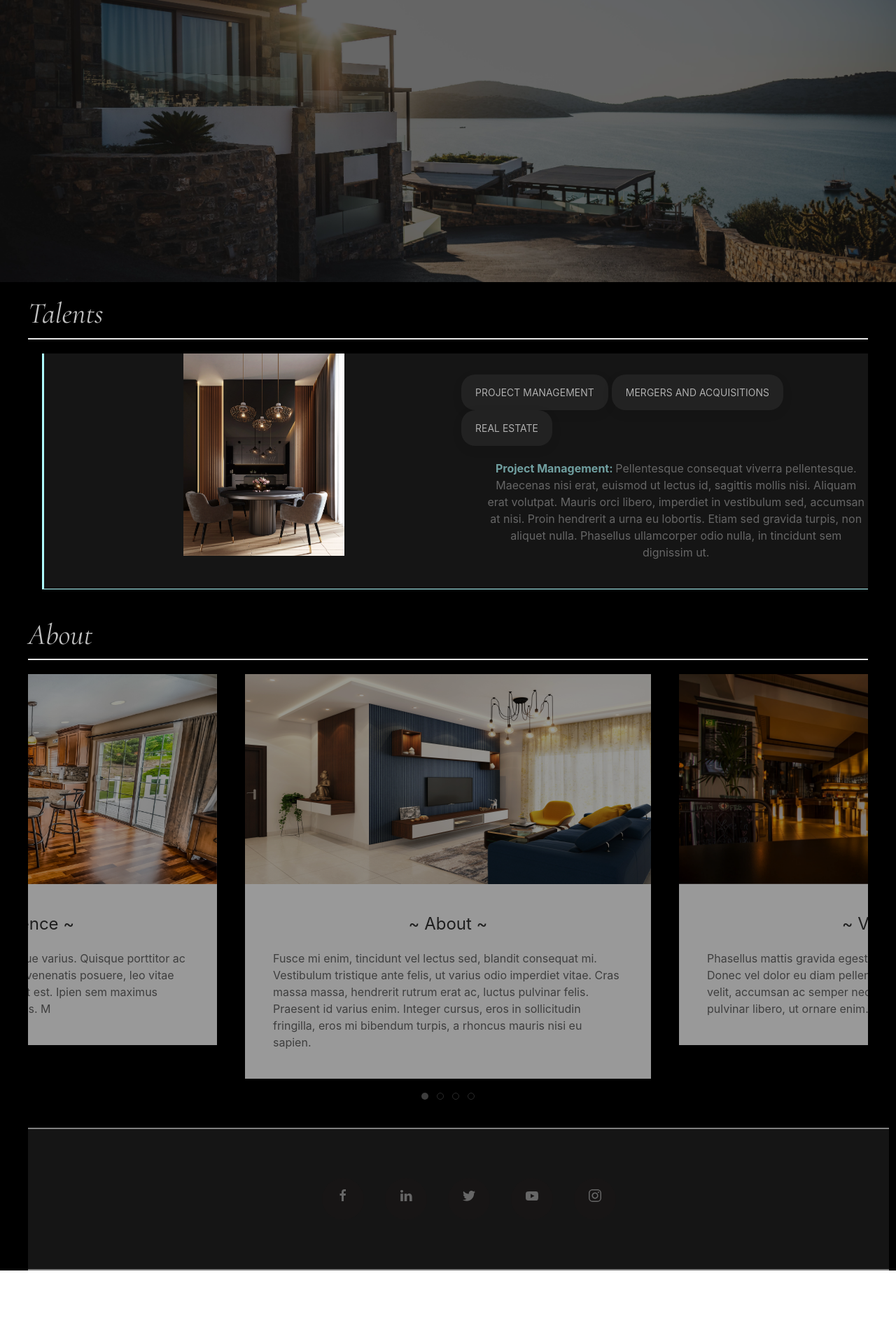
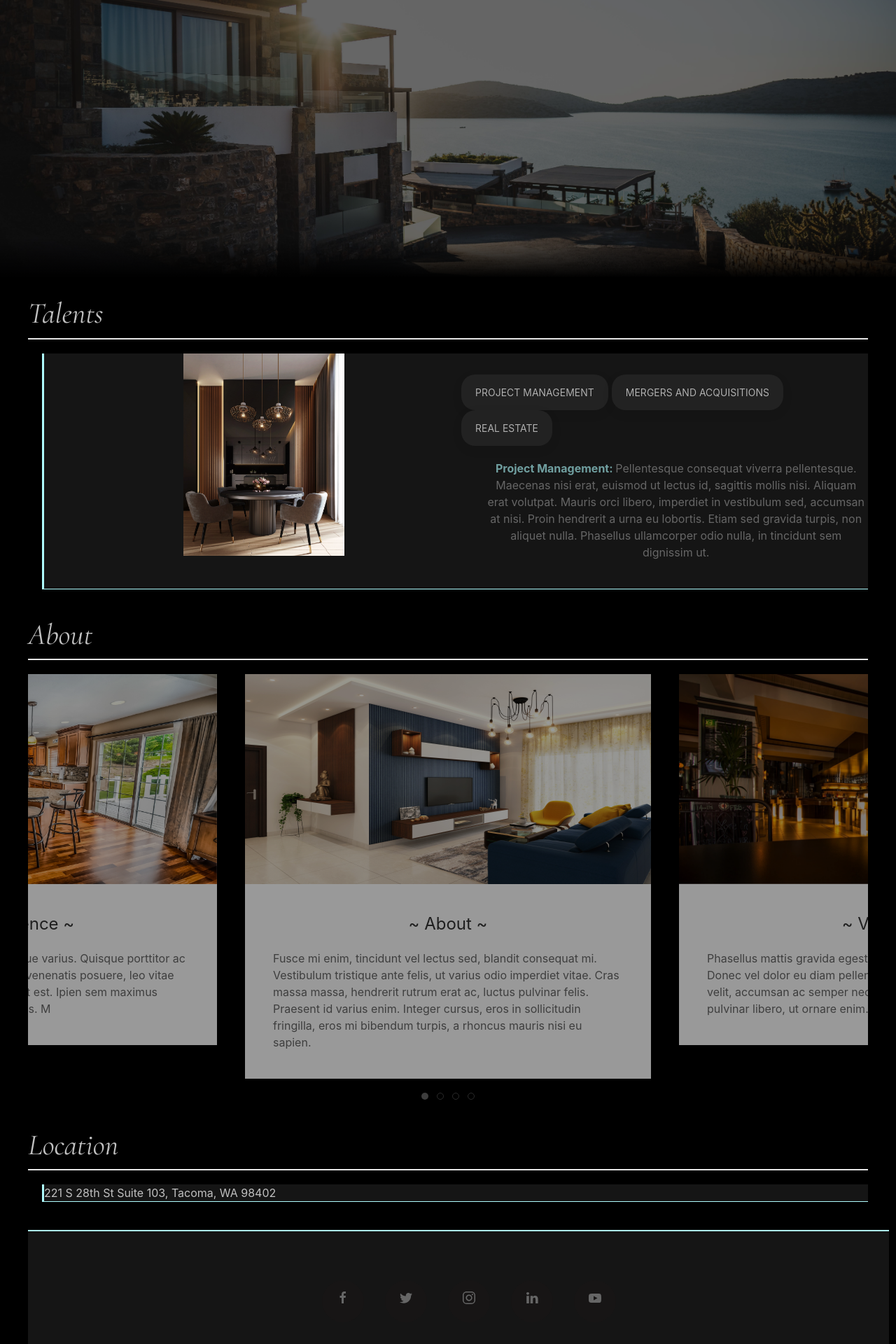
Before and after one commit to Adambear1/Saxton-Real-Estate, a React (Create React App) app in the folder client/: page / in a window 1280 px wide. Shown: the part 97-2017 px from the top of the page at 70% size. Before the commit the page ends 1912 px from the top, so only its background shows below. Built offline with nearby package versions, Linux system fonts and the light colour scheme.

Commit message:
finished social media and location page. Home page done. About to start Real Estate Page

```diff
--- a/client/src/App.js
+++ b/client/src/App.js
@@ -3,6 +3,7 @@ import Navbar from "./components/Navbar";
 import About from "./pages/About";
 import SocialMedia from "./pages/SocialMedia";
 import Talents from "./pages/Talents";
+import Location from "./pages/Location";
 
 function App() {
   return (
@@ -10,6 +11,7 @@ function App() {
       <Navbar />
       <Talents />
       <About />
+      <Location />
       <SocialMedia />
     </div>
   );
--- a/client/src/components/AboutSliderCard/styles.css
+++ b/client/src/components/AboutSliderCard/styles.css
@@ -35,7 +35,7 @@
 }
 
 .slider-image-overlay:hover:before {
-  opacity: 0;
+  opacity: 0.1;
 }
 
 .slider-image-overlay:hover:before .slider-text-header {
--- /dev/null
+++ b/client/src/components/LocationAddress/index.js
@@ -0,0 +1,17 @@
+import React from "react";
+import "./styles.css";
+
+function LocationAddress() {
+  return (
+    <div className="location-address">
+      <a
+        href="https://www.google.com/maps/place/221+S+28th+St+%23103,+Tacoma,+WA+98402/data=!4m2!3m1!1s0x5490557cb06f7a21:0x34649a3210c73bad?sa=X&ved=2ahUKEwjw0NzPteTrAhUuJTQIHSOyAOcQ8gEwAHoECAsQAQ"
+        target="_blank"
+      >
+        221 S 28th St Suite 103, Tacoma, WA 98402
+      </a>
+    </div>
+  );
+}
+
+export default LocationAddress;
--- /dev/null
+++ b/client/src/components/LocationAddress/styles.css
@@ -0,0 +1,11 @@
+.location-address a {
+  text-decoration: none;
+  color: silver !important;
+  opacity: 1 !important;
+}
+
+.location-address a:hover {
+  opacity: 1 !important;
+  text-decoration: underline;
+  text-decoration-color: rgba(174, 251, 253, 0.3);
+}
--- /dev/null
+++ b/client/src/components/LocationContainer/index.js
@@ -0,0 +1,16 @@
+import React from "react";
+import LocationAddress from "../LocationAddress";
+import "./styles.css";
+
+function LocationContainer() {
+  return (
+    <div className="location-main">
+      <div className="location-container">
+        {"      "}
+        <LocationAddress />
+      </div>
+    </div>
+  );
+}
+
+export default LocationContainer;
--- /dev/null
+++ b/client/src/components/LocationContainer/styles.css
@@ -0,0 +1,10 @@
+.location-main .location-container {
+  margin-left: 20px;
+  background-color: rgba(204, 204, 204, 0.1);
+  border-bottom-width: 0.75px;
+  border-top-width: 0px;
+  border-right-width: 0px;
+  border-style: solid;
+  border-color: rgb(174, 251, 253);
+  margin-bottom: 20px;
+}
--- /dev/null
+++ b/client/src/components/LocationHeader/index.js
@@ -0,0 +1,10 @@
+import React from "react";
+import "./styles.css";
+
+function LocationHeader() {
+  return (
+    <h1 class="uk-heading-divider location-header uk-margin-top">Location</h1>
+  );
+}
+
+export default LocationHeader;
--- /dev/null
+++ b/client/src/components/LocationHeader/styles.css
@@ -0,0 +1,6 @@
+@import url("https://fonts.googleapis.com/css2?family=Cormorant+Garamond:ital@1&display=swap");
+
+.location-header {
+  font-family: "Cormorant Garamond", serif;
+  color: silver;
+}
--- a/client/src/components/Navbar/styles.css
+++ b/client/src/components/Navbar/styles.css
@@ -6,6 +6,22 @@
   width: 100%;
   height: 100%;
   background-color: rgba(0, 0, 0, 0.6);
+}
+
+.header-nav::after {
+  content: "";
+  position: absolute;
+  z-index: 1;
+  bottom: 0;
+  left: 0;
+  pointer-events: none;
+  background-image: linear-gradient(
+    to bottom,
+    rgba(255, 255, 255, 0),
+    rgba(0, 0, 0, 1) 90%
+  );
+  width: 100%;
+  height: 4em;
 }
 
 .header-nav-photo {
--- a/client/src/components/SocialMediaIcons/index.js
+++ b/client/src/components/SocialMediaIcons/index.js
@@ -4,20 +4,21 @@ import "./styles.css";
 function SocialMediaIcons() {
   return (
     <ul className="social-media-container">
-      <li>
+      <li id="facebook">
         <span uk-icon="facebook"></span>
       </li>
-      <li>
+      <li id="twitter">
+        <span uk-icon="twitter"></span>
+      </li>
+      <li id="instagram">
+        <span uk-icon="instagram"></span>
+      </li>
+      <li id="linkedin">
         <span uk-icon="linkedin"></span>
       </li>
-      <li>
-        <span uk-icon="twitter"></span>
-      </li>
-      <li>
+
+      <li id="youtube">
         <span uk-icon="youtube"></span>
-      </li>
-      <li>
-        <span uk-icon="instagram"></span>
       </li>
     </ul>
   );
--- a/client/src/components/SocialMediaIcons/styles.css
+++ b/client/src/components/SocialMediaIcons/styles.css
@@ -6,7 +6,7 @@
   align-items: center;
   text-align: center;
   justify-content: center;
-  border: 2px solid gray;
+  border: 2px solid rgb(174, 251, 253);
   border-right: none;
   border-left: none;
   background-color: rgba(204, 204, 204, 0.1);
@@ -44,13 +44,60 @@
   transform: scale(0.9);
   transition: 0.5s ease;
 }
+
+.social-media-container li:before,
 .social-media-container li:hover:before {
   filter: blur(3px);
   transform: scale(1.2);
-  box-shadow: 0 0 15px #de5400;
 }
-.social-media-container li:hover {
-  color: #ffa502;
-  box-shadow: 0 0 0 15px #de5400;
-  text-shadow: 0 0 0 15px #de5400;
+
+#facebook:hover {
+  color: #4267b2;
 }
+#facebook:before {
+  background: #4267b2;
+}
+#facebook:hover {
+  box-shadow: 0 0 15px #4267b2 !important;
+  text-shadow: 0 0 15px #4267b2 !important;
+}
+#linkedin:hover {
+  color: #2a6cbb;
+}
+#linkedin:before {
+  background: #2a6cbb;
+}
+#linkedin:hover {
+  box-shadow: 0 0 15px #2a6cbb !important;
+  text-shadow: 0 0 15px #2a6cbb !important;
+}
+#instagram:hover {
+  color: #e23670;
+}
+#instagram:before {
+  background: #e23670;
+}
+#instagram:hover {
+  box-shadow: 0 0 15px #e23670 !important;
+  text-shadow: 0 0 15px #e23670 !important;
+}
+#twitter:hover {
+  color: #26a4f2;
+}
+#twitter:before {
+  background: #26a4f2;
+}
+#twitter:hover {
+  box-shadow: 0 0 15px #26a4f2 !important;
+  text-shadow: 0 0 15px #26a4f2 !important;
+}
+#youtube:hover {
+  color: rgb(241, 7, 7);
+}
+#youtube:before {
+  background: rgb(241, 7, 7);
+}
+#youtube:hover {
+  box-shadow: 0 0 15px rgb(241, 7, 7) !important;
+  text-shadow: 0 0 15px rgb(241, 7, 7) !important;
+}
--- /dev/null
+++ b/client/src/pages/Location/index.js
@@ -0,0 +1,14 @@
+import React from "react";
+import LocationContainer from "../../components/LocationContainer";
+import LocationHeader from "../../components/LocationHeader";
+
+function Location() {
+  return (
+    <div className="uk-container">
+      <LocationHeader />
+      <LocationContainer />
+    </div>
+  );
+}
+
+export default Location;
```
Also changed, not shown: client/src/components/LocationContainer/images/city.jpg (added).
